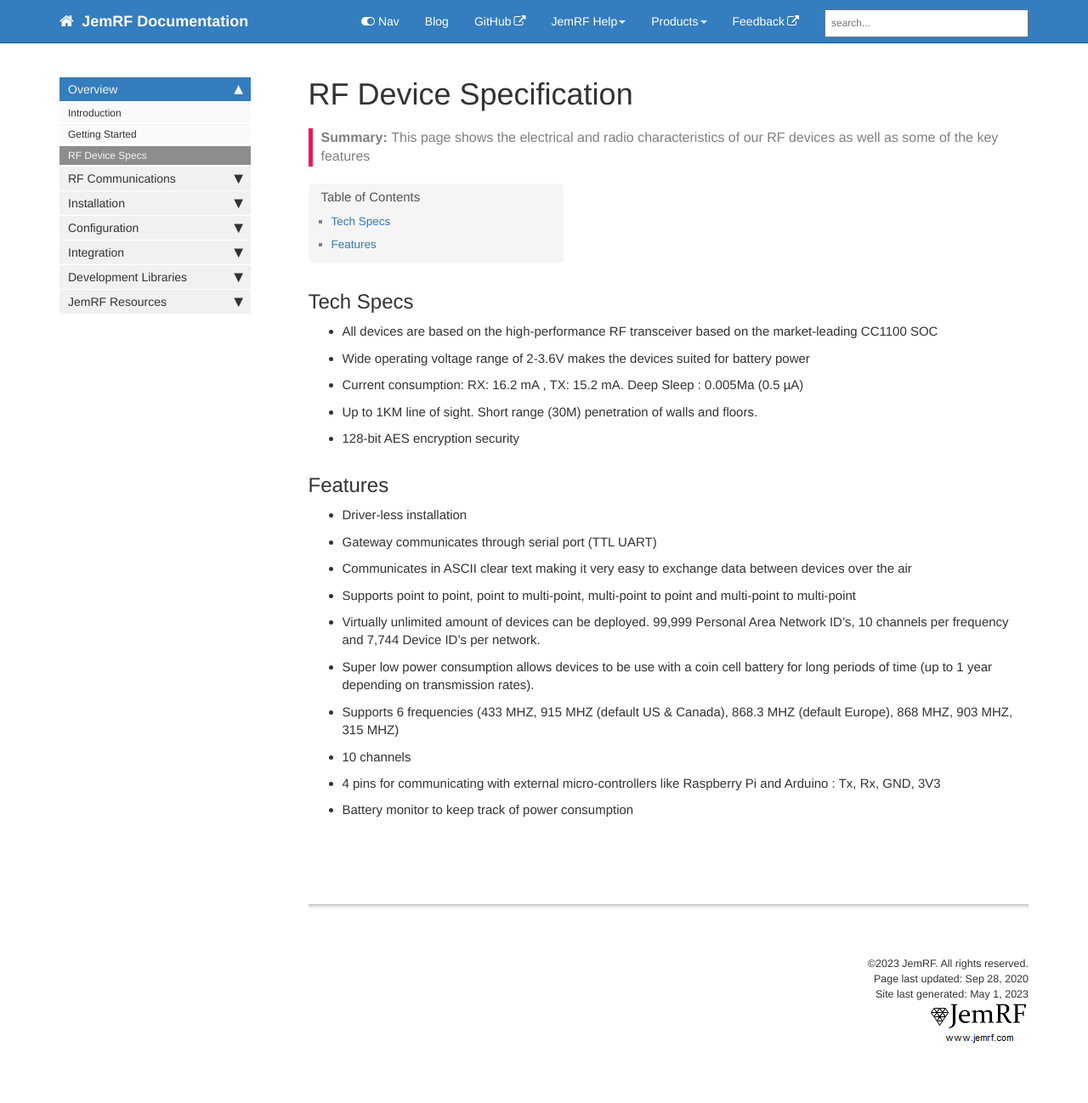
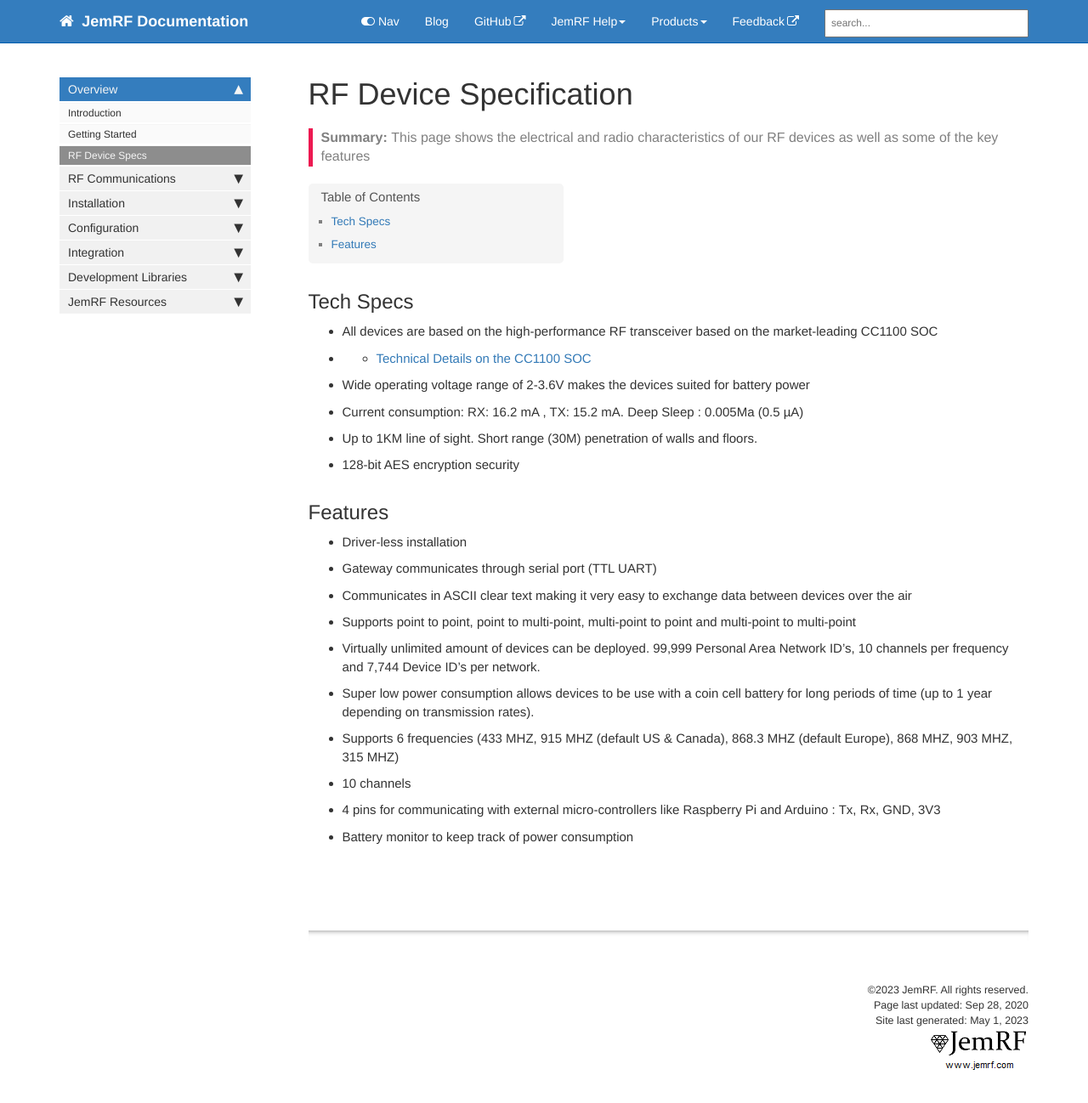
Before and after one commit to JemRF/RF-Documentation, a Jekyll site: the page built from pages/mydoc/rf_device_specs.md, in a window 1280 px wide and 1324 px high. Shown: the top 1298 px of the window at 85% size. Built offline with Jekyll 4.4.1, drawn with Linux system fonts in a browser that asks for light colours; comment, search, counter and statistics services are not loaded.

Commit message:
Add detail CC1110 Details PDF to site

```diff
--- a/pages/mydoc/rf_device_specs.md
+++ b/pages/mydoc/rf_device_specs.md
@@ -12,6 +12,7 @@ folder: mydoc
 ## Tech Specs
 
 * All devices are based on the high-performance RF transceiver based on the market-leading CC1100 SOC
+* * [Technical Details on the CC1100 SOC](pdf/CC1110_Datasheet.pdf)
 * Wide operating voltage range of 2-3.6V makes the devices suited for battery power
 * Current consumption: RX: 16.2 mA , TX: 15.2 mA. Deep Sleep : 0.005Ma (0.5 µA)
 * Up to 1KM line of sight. Short range (30M) penetration of walls and floors.
```
Also changed, not shown: 1 other file.
